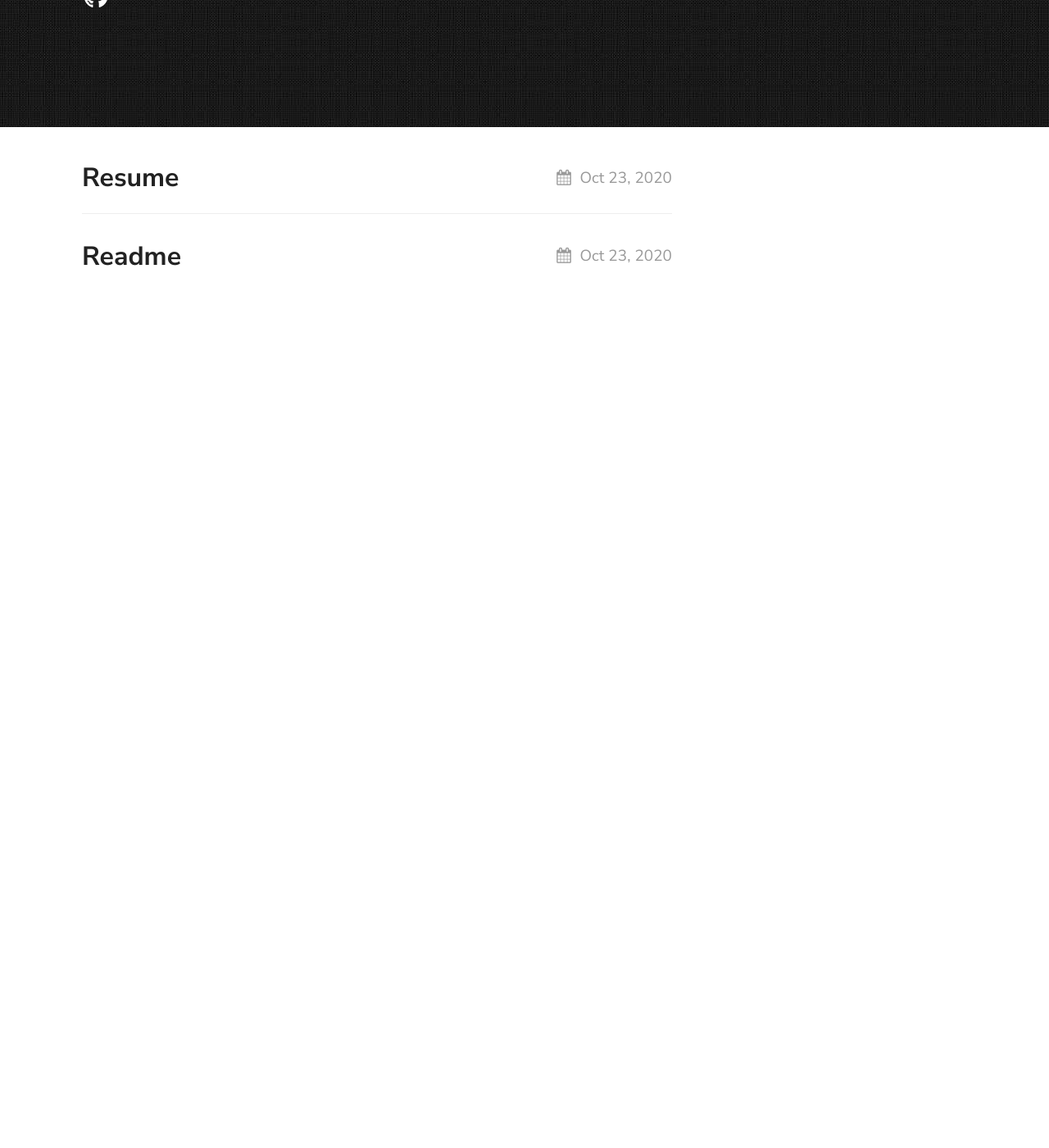
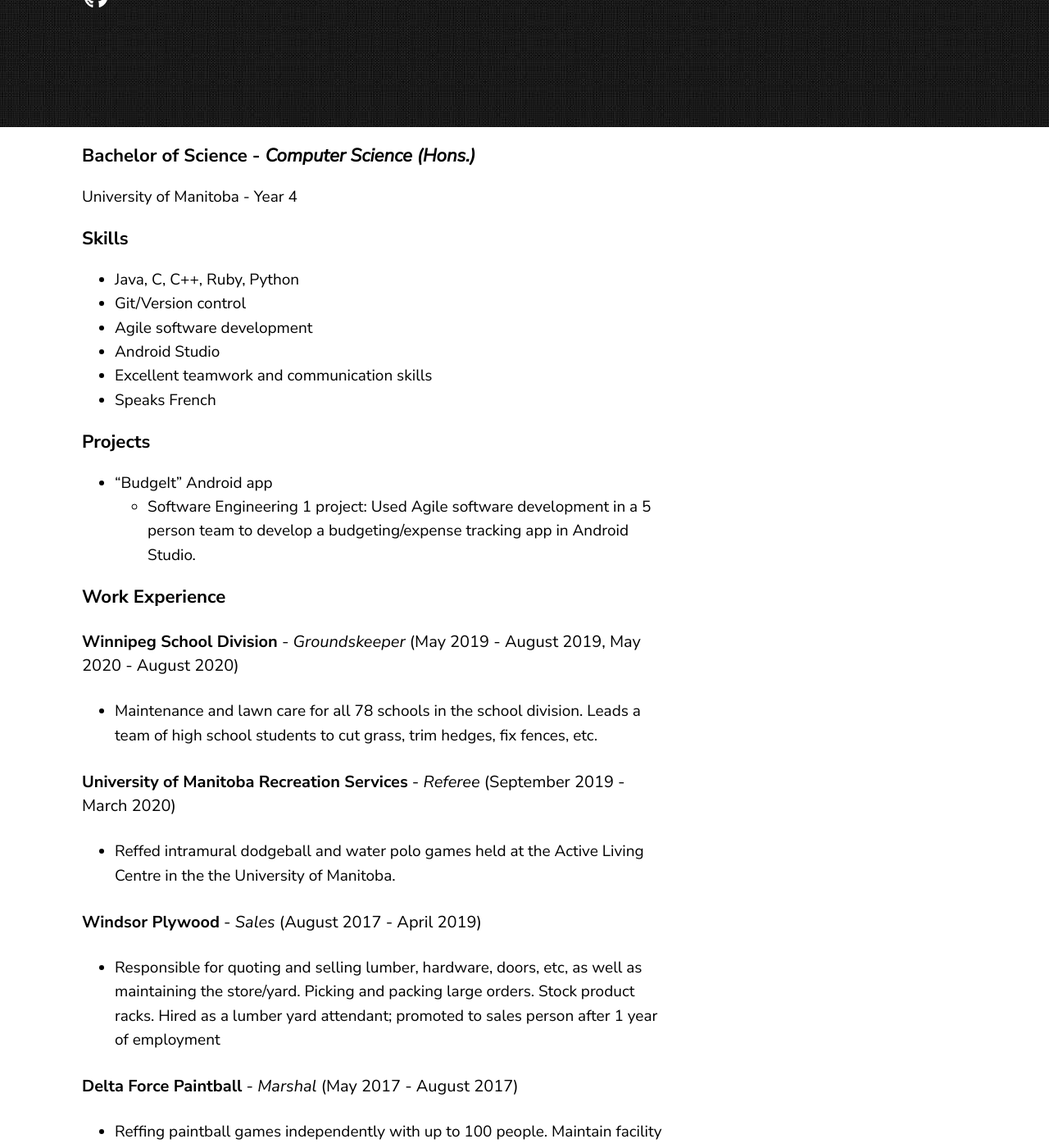
Before and after one commit to ckulbaski/ckulbaski.github.io, a Jekyll site: the page built from index.md, in a window 1280 px wide and 1400 px high, scrolled down 270 px. Shown: the whole window at 82% size. Built offline with Jekyll 4.4.1, drawn with Linux system fonts in a browser that asks for light colours; before the commit the page ends 900 px from its top, so only the background shows below that; some of the changed text lies outside the part shown.

Commit message:
scrapped readme

```diff
--- a/_layouts/home.html
+++ /dev/null
@@ -1,23 +0,0 @@
----
-layout: page
----
-{%- if site.posts.size > 0 -%}
-<ul class="posts">
-	{%- for post in site.posts -%}
-	<li>
-		{%- assign date_format = site.minima.date_format | default: "%b %-d, %Y" -%}
-		<div class="post-meta">
-			<a class="post-link" href="{{ post.url | relative_url }}">
-				<h2 class="post-title">{{ post.title | escape }}</h2>
-			</a>
-			<div class="post-date"><i class="icon-calendar"></i>{{ post.date | date: date_format }}</div>
-		</div>
-		<div class="post">
-			{%- if site.show_excerpts -%}
-			{{ post.excerpt }}
-			{%- endif -%}
-		</div>
-	</li>
-	{%- endfor -%}
-</ul>
-{%- endif -%}
--- a/index.md
+++ b/index.md
@@ -1,3 +1,67 @@
 ---
-layout: home
+layout: page
 ---
+
+### Bachelor of Science - _Computer Science (Hons.)_
+University of Manitoba - Year 4
+
+### **Skills**
+- Java, C, C++, Ruby, Python
+- Git/Version control
+- Agile software development
+- Android Studio
+- Excellent teamwork and communication skills
+- Speaks French
+
+### **Projects**
+- “BudgeIt” Android app
+  - Software Engineering 1 project:  Used Agile software development in a 5 person team to develop a budgeting/expense tracking app in Android Studio.
+
+### **Work Experience**
+#### **Winnipeg School Division** - _Groundskeeper_ (May 2019 - August 2019, May 2020 - August 2020)
+- Maintenance and lawn care for all 78 schools in the school division. Leads a team of high school students to cut grass, trim hedges, fix fences, etc.
+
+#### **University of Manitoba Recreation Services** - _Referee_ (September 2019 - March 2020)
+- Reffed intramural dodgeball and water polo games held at the Active Living Centre in the the University of Manitoba.
+
+#### **Windsor Plywood** - _Sales_ (August 2017 - April 2019)
+- Responsible for quoting and selling lumber, hardware, doors, etc,  as well as maintaining the store/yard. Picking and packing large orders. Stock product racks. Hired as a lumber yard attendant; promoted to sales person after 1 year of employment
+
+#### **Delta Force Paintball** - _Marshal_ (May 2017 - August 2017)
+- Reffing paintball games independently with up to 100 people. Maintain facility including cleaning all gear, guns, and fields. Provide excellent customer service to all customers
+
+#### **Feel Good Café, St. Norbert Community Centre** - _Canteen Operator_ (September 2015 - March 2017)
+- Independently responsible for opening and closing the canteen. Provide excellent customer service to patrons. Prepare a variety of hot and cold meals in a kitchen environment (breakfast and lunch). Operate cash register,## Conner Kulbaski
+### Bachelor of Science - _Computer Science (Hons.)_
+University of Manitoba - Year 4
+
+### **Skills**
+- Java, C, C++, Ruby, Python
+- Git/Version control
+- Agile software development
+- Android Studio
+- Excellent teamwork and communication skills
+- Speaks French
+
+### **Projects**
+- “BudgeIt” Android app
+  - Software Engineering 1 project:  Used Agile software development in a 5 person team to develop a budgeting/expense tracking app in Android Studio.
+
+### **Work Experience**
+#### **Winnipeg School Division** - _Groundskeeper_ (May 2019 - August 2019, May 2020 - August 2020)
+- Maintenance and lawn care for all 78 schools in the school division. Leads a team of high school students to cut grass, trim hedges, fix fences, etc.
+
+#### **University of Manitoba Recreation Services** - _Referee_ (September 2019 - March 2020)
+- Reffed intramural dodgeball and water polo games held at the Active Living Centre in the the University of Manitoba.
+
+#### **Windsor Plywood** - _Sales_ (August 2017 - April 2019)
+- Responsible for quoting and selling lumber, hardware, doors, etc,  as well as maintaining the store/yard. Picking and packing large orders. Stock product racks. Hired as a lumber yard attendant; promoted to sales person after 1 year of employment
+
+#### **Delta Force Paintball** - _Marshal_ (May 2017 - August 2017)
+- Reffing paintball games independently with up to 100 people. Maintain facility including cleaning all gear, guns, and fields. Provide excellent customer service to all customers
+
+#### **Feel Good Café, St. Norbert Community Centre** - _Canteen Operator_ (September 2015 - March 2017)
+- Independently responsible for opening and closing the canteen. Provide excellent customer service to patrons. Prepare a variety of hot and cold meals in a kitchen environment (breakfast and lunch). Operate cash register, unity centre.
+
+#### **Me to We Service Learning Trip** (March 2017)
+- Aided in building a school in rural Tanzania, which includes mixing concrete, laying bricks, and excavating. Amazing cultural experience.
```
Also changed, not shown: _layouts/post.html (deleted, +0 -40 lines), _posts/2020-10-23-readme.md (deleted, +0 -33 lines), _posts/2020-10-23-resume.md (deleted, +0 -40 lines), README.md.
